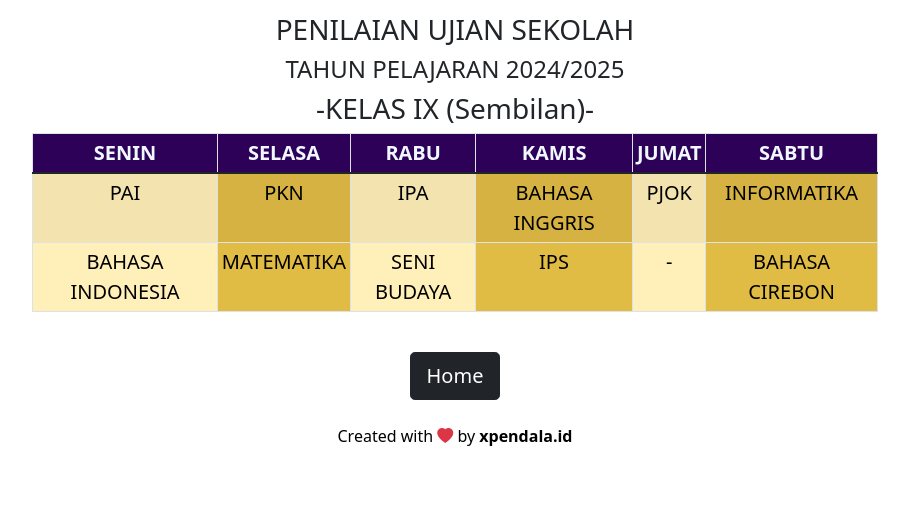
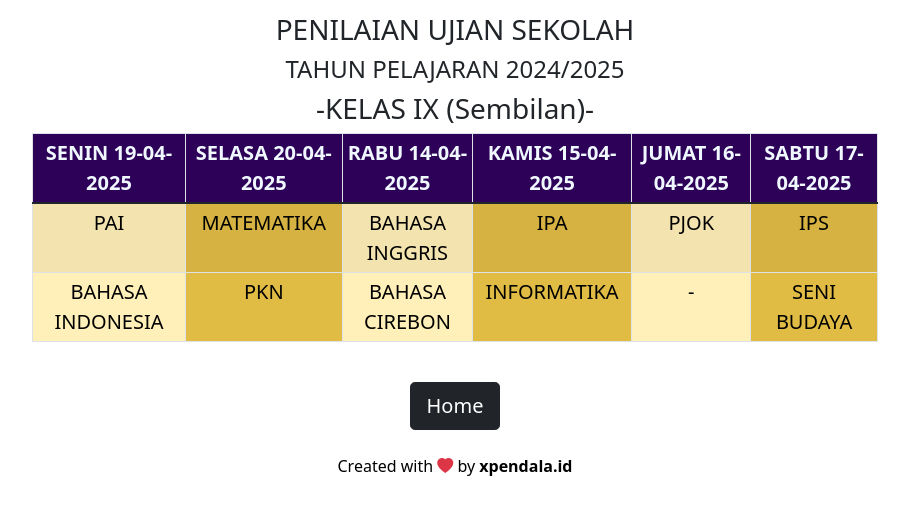
Before and after one commit to SMPN2LA/US2025, a plain HTML site: page index3.html in a window 1280 px wide. Shown: the part 244-758 px from the top of the page, without its empty margins (185-1094 px from the left). Drawn offline with nearby package versions, Linux system fonts and the light colour scheme.

Commit message:
update terbaru

```diff
--- a/index3.html
+++ b/index3.html
@@ -42,31 +42,31 @@
           <table class="table table-sm table-bordered table-striped table-hover">
             <thead>
               <tr style="background-color: rgb(46, 1, 88); color: aliceblue;">
-                <th scope="col">SENIN</th>
-                <th scope="col">SELASA</th>
-                <th scope="col">RABU</th>
-                <th scope="col">KAMIS</th>
-                <th scope="col">JUMAT</th>
-                <th scope="col">SABTU</th>
+                <th scope="col">SENIN 19-04-2025</th>
+                <th scope="col">SELASA 20-04-2025</th>
+                <th scope="col">RABU 14-04-2025</th>
+                <th scope="col">KAMIS 15-04-2025</th>
+                <th scope="col">JUMAT 16-04-2025</th>
+                <th scope="col">SABTU 17-04-2025</th>
               </tr>
               </tr>
             </thead>
             <tbody>
               <tr>
               <td style="background-color:rgb(255, 239, 184);"><a target="_blank" href="https://forms.gle/CWRkwbsPLN9NFEnw6" class="text-decoration-none text-black">PAI</a></td>
-              <td style="background-color:rgb(224, 188, 69);"><a target="_blank" href="https://forms.gle/9zfbyVSux8zVXhbL6" class="text-decoration-none text-black">PKN</a></td>
-              <td style="background-color:rgb(255, 239, 184);"><a target="_blank" href="https://forms.gle/nL924DHCAxweL7Rp9" class="text-decoration-none text-black">IPA</a></td>
-              <td style="background-color:rgb(224, 188, 69);"><a target="_blank" href="https://forms.gle/VNREDz5GQbEpBjb3A" class="text-decoration-none text-black">BAHASA INGGRIS</a></td>
+              <td style="background-color:rgb(224, 188, 69);"><a target="_blank" href="https://forms.gle/9zfbyVSux8zVXhbL6" class="text-decoration-none text-black">MATEMATIKA</a></td>
+              <td style="background-color:rgb(255, 239, 184);"><a target="_blank" href="https://forms.gle/nL924DHCAxweL7Rp9" class="text-decoration-none text-black">BAHASA INGGRIS</a></td>
+              <td style="background-color:rgb(224, 188, 69);"><a target="_blank" href="https://forms.gle/VNREDz5GQbEpBjb3A" class="text-decoration-none text-black">IPA</a></td>
               <td style="background-color:rgb(255, 239, 184);"><a target="_blank" href="https://forms.gle/nL924DHCAxweL7Rp9" class="text-decoration-none text-black">PJOK</a></td>
-              <td style="background-color:rgb(224, 188, 69);"><a target="_blank" href="https://forms.gle/VNREDz5GQbEpBjb3A" class="text-decoration-none text-black">INFORMATIKA</a></td>
+              <td style="background-color:rgb(224, 188, 69);"><a target="_blank" href="https://forms.gle/VNREDz5GQbEpBjb3A" class="text-decoration-none text-black">IPS</a></td>
               </tr>
               <tr>
                 <td style="background-color:rgb(255, 239, 184);"><a target="_blank" href="https://forms.gle/peNbUDLLgkLhxM567" class="text-decoration-none text-black">BAHASA INDONESIA</a></td>
-                <td style="background-color:rgb(224, 188, 69);"><a target="_blank" href="https://forms.gle/hnoQNkXHVvQKMJ5w5" class="text-decoration-none text-black">MATEMATIKA</a></td>
-                <td style="background-color:rgb(255, 239, 184);"><a target="_blank" href="https://forms.gle/VEx8kAomUX48Amy67" class="text-decoration-none text-black">SENI BUDAYA</a></td>
-                <td style="background-color:rgb(224, 188, 69);"><a target="_blank" href="https://forms.gle/9LbNKVWFdLk9XPMP9" class="text-decoration-none text-black">IPS</a></td>
+                <td style="background-color:rgb(224, 188, 69);"><a target="_blank" href="https://forms.gle/hnoQNkXHVvQKMJ5w5" class="text-decoration-none text-black">PKN</a></td>
+                <td style="background-color:rgb(255, 239, 184);"><a target="_blank" href="https://forms.gle/VEx8kAomUX48Amy67" class="text-decoration-none text-black">BAHASA CIREBON</a></td>
+                <td style="background-color:rgb(224, 188, 69);"><a target="_blank" href="https://forms.gle/9LbNKVWFdLk9XPMP9" class="text-decoration-none text-black">INFORMATIKA</a></td>
                 <td style="background-color:rgb(255, 239, 184);"><a target="_blank" href="#" class="text-decoration-none text-black">-</a></td>
-                <td style="background-color:rgb(224, 188, 69);"><a target="_blank" href="https://forms.gle/VNREDz5GQbEpBjb3A" class="text-decoration-none text-black">BAHASA CIREBON</a></td>
+                <td style="background-color:rgb(224, 188, 69);"><a target="_blank" href="https://forms.gle/VNREDz5GQbEpBjb3A" class="text-decoration-none text-black">SENI BUDAYA</a></td>
               </tr>
 
             </tbody>
```
